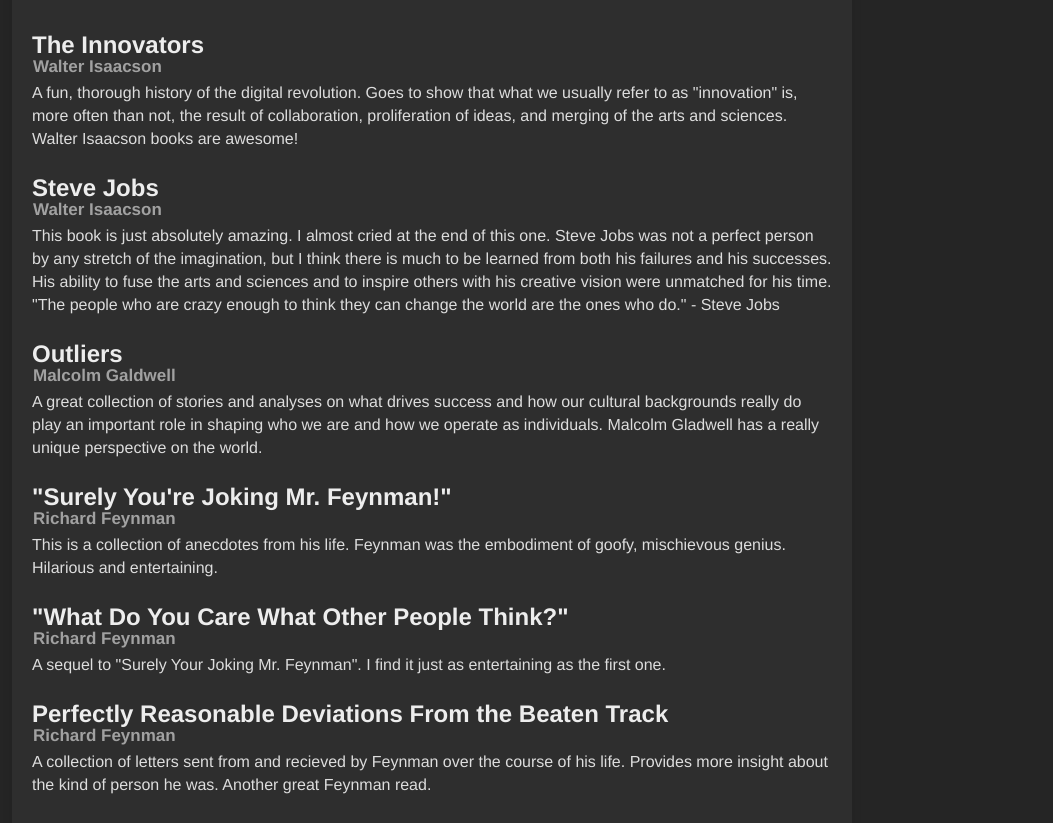
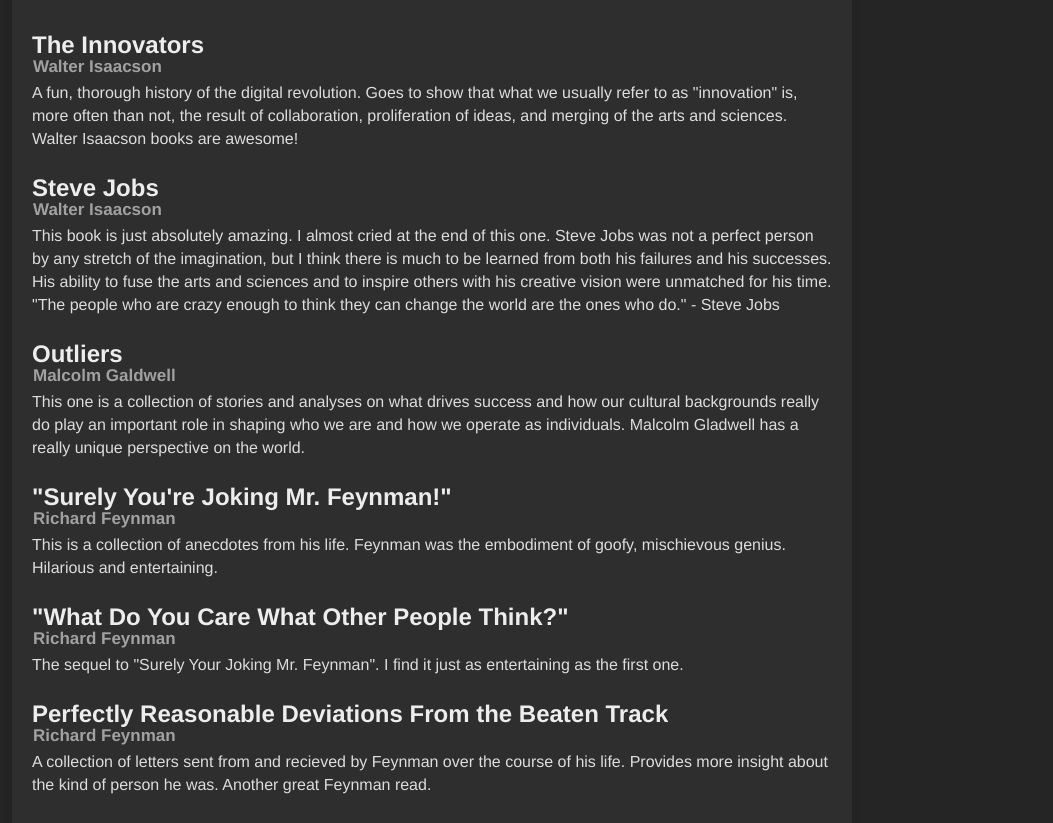
Before and after one commit to doza314/doza314.github.io, a plain HTML site: page reading.html in a window 1280 px wide. Shown: the part 206-1029 px from the top of the page, without its empty margins (208-1261 px from the left). Drawn offline with Linux system fonts and the light colour scheme; a web font is replaced by a local one.

Commit message:
reading list updates

```diff
--- a/reading.html
+++ b/reading.html
@@ -54,7 +54,7 @@
         <section class="reading">
             <h2>Outliers</h2>
             <h3>Malcolm Galdwell</h3>
-            <p>A great collection of stories and analyses on what drives success and how our cultural backgrounds really do play an important role in shaping who we are and how we operate as individuals. Malcolm Gladwell has a really unique perspective on the world.</p>
+            <p>This one is a collection of stories and analyses on what drives success and how our cultural backgrounds really do play an important role in shaping who we are and how we operate as individuals. Malcolm Gladwell has a really unique perspective on the world.</p>
         </section>
 
         <section class="reading">
@@ -66,7 +66,7 @@
         <section class="reading">
             <h2>"What Do You Care What Other People Think?"</h2>
             <h3>Richard Feynman</h3>
-            <p>A sequel to "Surely Your Joking Mr. Feynman". I find it just as entertaining as the first one.</p>
+            <p>The sequel to "Surely Your Joking Mr. Feynman". I find it just as entertaining as the first one.</p>
         </section>
 
         <section class="reading">
```
